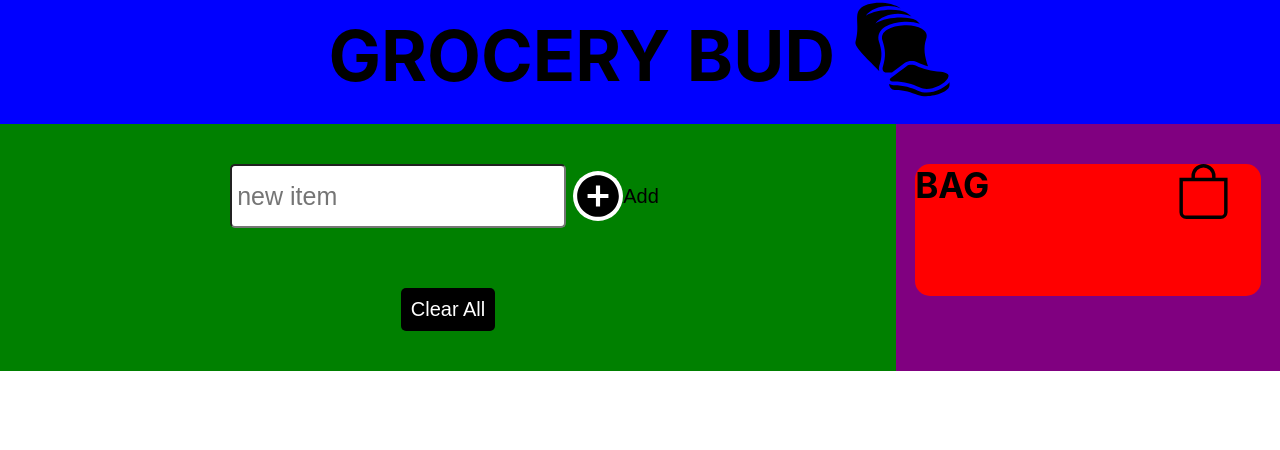
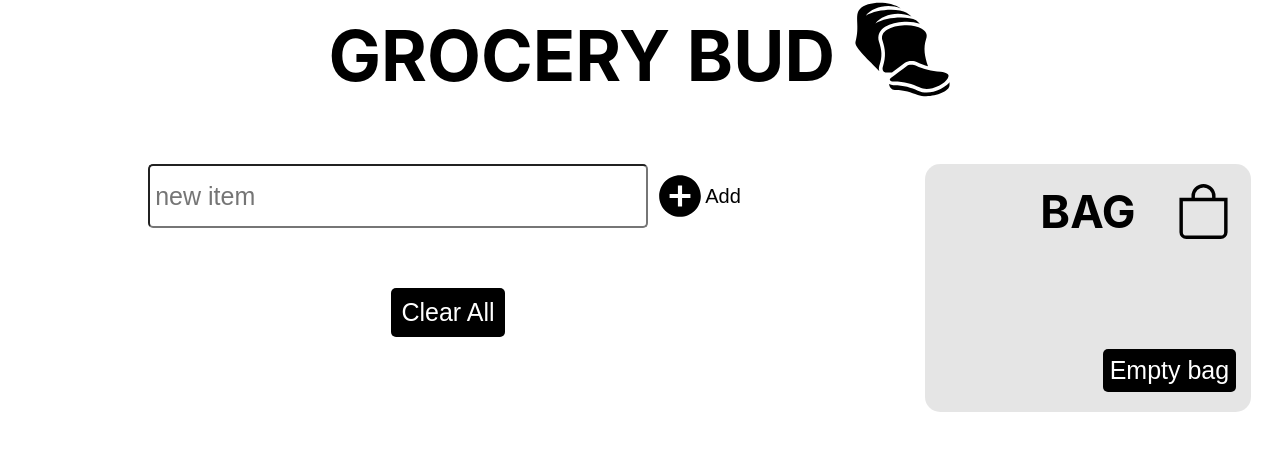
Before and after one commit to davidildefonso/freecodecamp-react-projects, a React (Create React App) app: page / in a window 1280 px wide. Shown: the top 450 px of the page. Built offline with nearby package versions, Linux system fonts and the light colour scheme.

Commit message:
completed desktop styles need to fix notifications timeout and position also pass tests

```diff
--- a/src/Components/Projects/GroceryBud/Components/Button/Elements.js
+++ b/src/Components/Projects/GroceryBud/Components/Button/Elements.js
@@ -2,7 +2,7 @@ import styled from 'styled-components'
 
 export const ButtonWrapper = styled.button`
 
-
+	width: fit-content;
 
 	background: ${
 			({  type	}) =>
@@ -154,6 +154,12 @@ export const Text = styled.span`
 					 && "inherit"
 	};
 
+	font-size: ${
+			({  type	}) =>
+					type === "Modal"
+					 && "25px"
+	};
+
 
 	display: ${
 			({  type	}) =>
--- a/src/Components/Projects/GroceryBud/Components/History/Elements.js
+++ b/src/Components/Projects/GroceryBud/Components/History/Elements.js
@@ -4,14 +4,14 @@ export const Container = styled.div`
 	width:30%;
 	display: flex;
 	justify-content: center;
-	background: purple;
+
 	padding-top: 40px;
 
 `
 
 export const BagWrap = styled.div`
 
-	background: rgba(0,0,0,0.1);
+
 	position: relative;
 	border-radius: 15px;
 	display: ${
@@ -35,11 +35,11 @@ export const BagWrap = styled.div`
 
 
 	@media only screen and (min-width: 992px) {
-		width: 90%;
+		width: 85%;
 		height: fit-content;
 		display: flex;
-		background: red;
-
+		background: rgba(0,0,0,0.1);
+		padding-top: 20px;
 	}
 
 
@@ -58,8 +58,8 @@ export const Title = styled.h3`
 
 
 	@media only screen and (min-width: 992px) {
-
-
+		font-size:45px;
+		text-align: center;
 		margin-bottom: 50px;
 	}
 
@@ -88,7 +88,7 @@ export const IconWrap = styled.div`
 	@media only screen and (min-width: 992px) {
 
 			font-size: min(10vh, 55px);
-			right: 30px;
+			right: 20px;
 
 
 	}
@@ -101,7 +101,7 @@ export const IconWrap = styled.div`
 `
 
 export const ItemsWrap = styled.div`
-
+	padding-left: 20px;
 `
 
 export const  ItemsLi = styled.li`
@@ -133,3 +133,10 @@ export const ItemsUl = styled.ul`
 	}
 
 `
+
+export const ButtonWrap = styled.div`
+	display: flex;
+	justify-content: flex-end;
+	width: 100%;
+	padding: 20px 0;
+`
--- a/src/Components/Projects/GroceryBud/Components/History/index.js
+++ b/src/Components/Projects/GroceryBud/Components/History/index.js
@@ -1,7 +1,8 @@
 import React, {useState, useEffect} from 'react'
 import { saveItemsToLocalStorage, getItemsFromLocalStorage, insertItemAtPosition} from '../../Utils/Functions'
-import { Container, Title,  IconWrap, ItemsWrap, ItemsUl, ItemsLi, BagWrap} from './Elements'
+import { Container, Title,  IconWrap, ItemsWrap, ItemsUl, ItemsLi, BagWrap, ButtonWrap} from './Elements'
 import { BsBag } from 'react-icons/bs'
+import Button from '../Button'
 
 
 const History = ({updateHistoryList, showHistory, setUpdateHistoryList}) => {
@@ -44,6 +45,7 @@ const History = ({updateHistoryList, showHistory, setUpdateHistoryList}) => {
 		setUpdateHistoryList({state: false, action: null, id: null, body: null})
 	}
 
+	const emptyBag = () => console.log("empty bag items")
 
 
 	return (
@@ -63,7 +65,12 @@ const History = ({updateHistoryList, showHistory, setUpdateHistoryList}) => {
 					</ItemsUl>
 
 				</ItemsWrap>
+				<ButtonWrap>
+					<Button text="Empty bag" type="Modal" handleClick={emptyBag}></Button>
+				</ButtonWrap>
+
 			</BagWrap>
+
 		</Container>
 	)
 }
--- a/src/Components/Projects/GroceryBud/Components/ItemsList/Elements.js
+++ b/src/Components/Projects/GroceryBud/Components/ItemsList/Elements.js
@@ -25,9 +25,9 @@ export const SingleItem = styled.div`
 
 	@media only screen and (min-width: 992px) {
 
-		max-width: 500px;
+		max-width: 600px;
 		width: 80%;
-		background: red;
+		background: rgba(0,0,0,0.1);
 	}
 
 
@@ -37,6 +37,21 @@ export const ItemText = styled.div`
 	width: 60%;
 	max-width: 60%;
 	word-wrap: break-word;
+
+
+	@media only screen and (min-width: 550px) {
+
+
+
+	}
+
+	@media only screen and (min-width: 992px) {
+
+		font-size: 25px;
+	}
+
+
+
 `
 
 export const Container = styled.div`
@@ -58,6 +73,18 @@ export const Input = styled.input`
 		border:none;
 		background: #fff;
 		border-radius: 5px;
+	}
+
+
+	@media only screen and (min-width: 550px) {
+
+
+
+	}
+
+	@media only screen and (min-width: 992px) {
+
+		width: 100%;
 	}
 
 `
--- a/src/Components/Projects/GroceryBud/Components/List/Elements.js
+++ b/src/Components/Projects/GroceryBud/Components/List/Elements.js
@@ -10,9 +10,9 @@ export const Container = styled.div`
 						: "flex"
 	};
 	flex-direction: column;
-	justify-content: center;
+
 	align-items: center;
-	//position: relative;
+	position: relative;
 
 	@media only screen and (min-width: 768px) {
 		width: 100%;
@@ -28,7 +28,7 @@ export const Container = styled.div`
 	@media only screen and (min-width: 992px) {
 		width: 70%;
 		display: flex;
-		background: green;
+
 		padding: 40px 0;
 	}
 
@@ -64,4 +64,16 @@ export const Button = styled.button`
 
 	transition: all ease-in-out 0.2s;
 
+
+	@media only screen and (min-width: 768px) {
+
+
+	}
+
+	@media only screen and (min-width: 992px) {
+		font-size: 25px;
+	}
+
+
+
 `
--- a/src/Components/Projects/GroceryBud/Components/MainContent/Elements.js
+++ b/src/Components/Projects/GroceryBud/Components/MainContent/Elements.js
@@ -4,6 +4,7 @@ export const Container = styled.div`
 	width: 100vw;
 	display: flex;
 	flex-direction: column;
+
 
 
 	@media only screen and (min-width: 768px) {
@@ -14,7 +15,8 @@ export const Container = styled.div`
 
 	@media only screen and (min-width: 992px) {
 			flex-direction: row ;
-			background: yellow;
+
+
 	}
 
 `
--- a/src/Components/Projects/GroceryBud/Components/Modal/Elements.js
+++ b/src/Components/Projects/GroceryBud/Components/Modal/Elements.js
@@ -7,10 +7,24 @@ export const Container = styled.div`
 	width: 100vw;
 	height: 100vh;
 	top:0;
+	left: 0;
 	background : rgba(0,0,0,0.4);
 	display: flex;
 	justify-content: center;
 	align-items: center;
+
+
+	@media only screen and (min-width: 550px) {
+
+
+
+	}
+
+	@media only screen and (min-width: 992px) {
+
+
+	}
+
 `
 
 export const Span = styled.span`
@@ -21,7 +35,7 @@ export const Span = styled.span`
 					position
 	};
 	top:0;
-	left: 0;
+	left: 10px;
 	color: ${
 			({  color	}) =>
 					color
@@ -40,6 +54,18 @@ export const Form = styled.div`
 	width: 70%;
 	border-radius: 10px;
 	padding: 30px;
+
+
+	@media only screen and (min-width: 550px) {
+
+
+
+	}
+
+	@media only screen and (min-width: 992px) {
+		width: 50%;
+		max-width: 500px;
+	}
 
 `
 
@@ -60,10 +86,29 @@ export const FormP = styled.p`
 	line-height: 1.7;
 	margin-bottom: 20px;
 	font-size: 20px;
+
+	@media only screen and (min-width: 550px) {
+
+
+
+	}
+
+	@media only screen and (min-width: 992px) {
+		font-size: 25px;
+	}
 `
 
 export const FormH1 = styled.h1`
 
 	margin-bottom: 20px;
+		@media only screen and (min-width: 550px) {
+
+
+
+	}
+
+	@media only screen and (min-width: 992px) {
+		font-size: 35px;
+	}
 
 `
--- a/src/Components/Projects/GroceryBud/Components/NewItemForm/Elements.js
+++ b/src/Components/Projects/GroceryBud/Components/NewItemForm/Elements.js
@@ -13,6 +13,7 @@ export const Container = styled.div`
 `
 
 export const Input = styled.input`
+
 	font-size: min(10vw, 25px);
 	padding: 5px;
 	border-radius: 5px;
@@ -21,4 +22,23 @@ export const Input = styled.input`
 		outline: none;
 	}
 
+
+	@media only screen and (min-width: 768px) {
+
+
+
+	}
+
+	@media only screen and (min-width: 992px) {
+
+		width: 70%;
+		min-width: 500px;
+
+	}
+
+
+
+
+
+
 `
--- a/src/Components/Projects/GroceryBud/Elements.js
+++ b/src/Components/Projects/GroceryBud/Elements.js
@@ -8,7 +8,7 @@ export const Container = styled.div`
 	flex-direction: column;
 	padding:  0;
 	margin: 0;
-
+	overflow: hidden;
 	@media only screen and (min-width: 768px) {
 
 
@@ -16,7 +16,7 @@ export const Container = styled.div`
 	}
 
 	@media only screen and (min-width: 992px) {
-		background: blue;
+
 
 
 	}
--- a/src/index.css
+++ b/src/index.css
@@ -5,6 +5,7 @@ body {
     sans-serif;
   -webkit-font-smoothing: antialiased;
   -moz-osx-font-smoothing: grayscale;
+	overflow-x: hidden;
 }
 
 code {
```
Also changed, not shown: 1 other file (tests, documents, lock files or other folders). Lines whose indentation alone changed are shown as unchanged.
